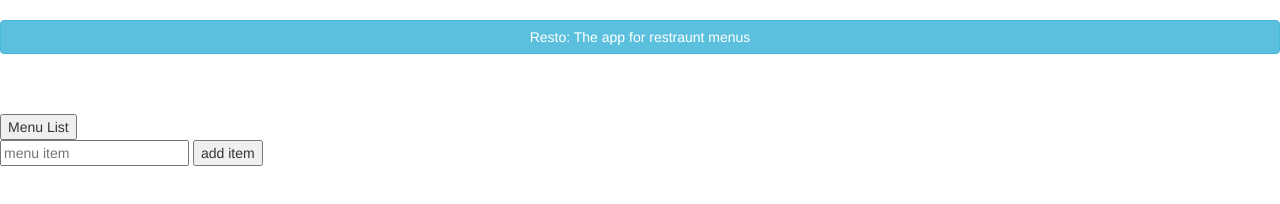
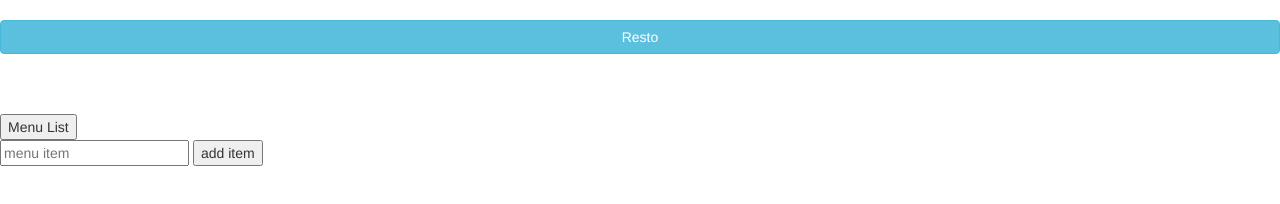
Before and after one commit to ModernShrub/resto, a plain HTML site: page index.htm in a window 1280 px wide. Drawn offline with nearby package versions, Linux system fonts and the light colour scheme.

Commit message:
Update index.htm

```diff
--- a/index.htm
+++ b/index.htm
@@ -1,7 +1,7 @@
 <html>
 
 <head>
-  <title>Realtime Image Identification</title>
+  <title>Resto</title>
   <link rel="stylesheet" type="text/css" href="style.css">
   <link rel="stylesheet" href="https://maxcdn.bootstrapcdn.com/bootstrap/3.4.0/css/bootstrap.min.css">
   <script src="https://ajax.googleapis.com/ajax/libs/jquery/3.4.1/jquery.min.js"></script>
@@ -9,7 +9,7 @@
 
 </head>
 <body>
-<h1 class="btn btn-info keymonaiche">Resto: The app for restraunt menus</h1>
+<h1 class="btn btn-info keymonaiche">Resto</h1>
 <br><br>
 <div id="menu"></div>
 <br><br>
```
